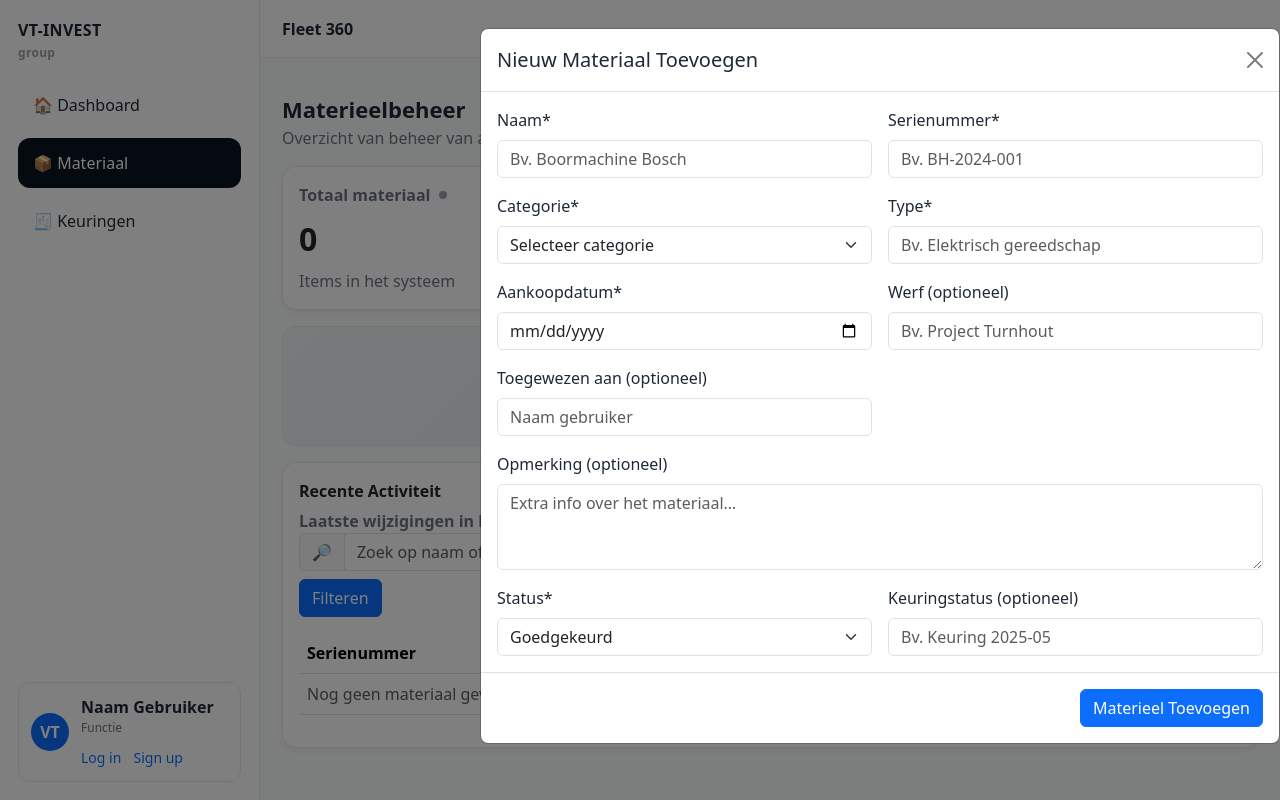
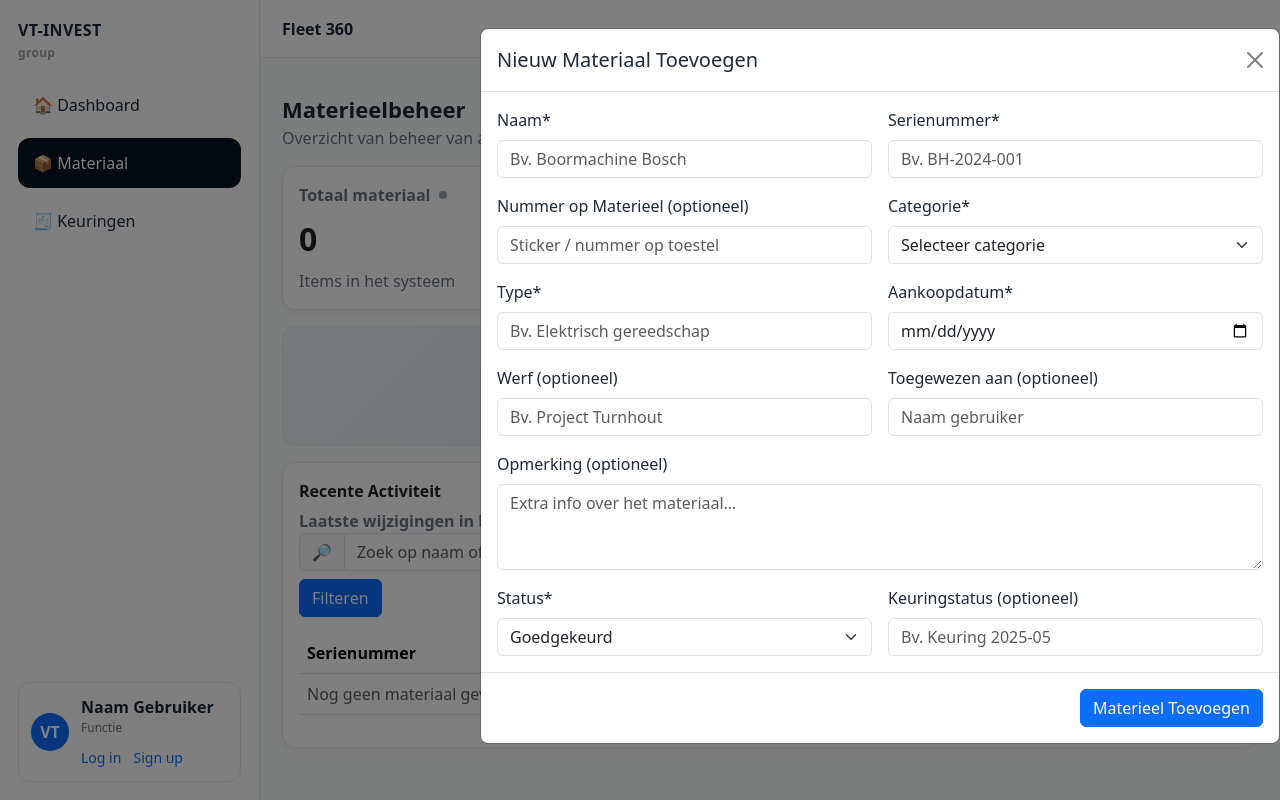
Before and after one commit to A-D-DBS-application/web-application-2025-group-28, a Flask app: page /materiaal in a window 1280 px wide, after a click that opens the changed part. Run offline with Flask 3, Linux system fonts and the light colour scheme; the visitor is signed in with stand-in values (Sample User, id 1).

Commit message:
veel gebeurd

```diff
--- a/app/app.py
+++ b/app/app.py
@@ -1,14 +1,10 @@
-# app.py
-from flask import (
-    Flask, render_template, request, redirect,
-    url_for, flash, session, g
-)
+from flask import Flask, render_template, request, redirect, url_for, flash, session, g
 from datetime import datetime
 from functools import wraps
-import os
 
 from config import Config
 from models import db, Gebruiker, Material
+from sqlalchemy import or_, func
 
 
 app = Flask(__name__)
@@ -24,18 +20,20 @@ ACTIVITY_LOG: list[dict] = []
 
 
 def log_activity(action: str, name: str, serial: str):
+    """Sla een activiteit op, inclusief welke gebruiker het deed."""
     ACTIVITY_LOG.insert(0, {
         "ts": datetime.now(),
         "action": action,
         "name": name,
-        "serial": serial
+        "serial": serial,
+        "user": g.user.Naam if getattr(g, "user", None) and g.user.Naam else "Onbekend"
     })
     if len(ACTIVITY_LOG) > 50:
         ACTIVITY_LOG.pop()
 
 
 # ---------------- Helper: materiaal zoeken ----------------
-def find_material(serial: str) -> Material | None:
+def find_material(serial: str):
     if not serial:
         return None
     return Material.query.filter_by(serial=serial).first()
@@ -66,7 +64,7 @@ def inject_user():
     return {"current_user": g.user}
 
 
-# ---------------- Auth routes (nog steeds wachtwoordloos) ----------------
+# ---------------- Auth routes (wachtwoordloos) ----------------
 @app.route("/signup", methods=["GET", "POST"])
 def signup():
     if request.method == "POST":
@@ -136,7 +134,7 @@ def root_redirect():
 def dashboard():
     total_items = Material.query.count()
 
-    # simpel voorbeeld: aantal afgekeurde items als “te keuren”
+    # voorbeeld: aantal items met status 'afgekeurd' als "te keuren"
     to_inspect = Material.query.filter_by(status="afgekeurd").count()
 
     recent = ACTIVITY_LOG[:8]
@@ -160,7 +158,6 @@ def materiaal():
 
     if q:
         like = f"%{q}%"
-        from sqlalchemy import or_
         query = query.filter(
             or_(Material.name.ilike(like),
                 Material.serial.ilike(like))
@@ -175,35 +172,45 @@ def materiaal():
     items = query.all()
 
     total_items = Material.query.count()
-    from sqlalchemy import func
-    in_use = db.session.query(func.count(Material.id)) \
-        .filter(func.coalesce(Material.site, "") != "") \
-        .scalar()
+
+    # FIX: "in gebruik" = assigned_to OF site niet leeg
+    in_use = db.session.query(func.count(Material.id)).filter(
+        (func.coalesce(Material.assigned_to, "") != "") |
+        (func.coalesce(Material.site, "") != "")
+    ).scalar()
+
+    # alle materialen voor datalist in "Gebruik Materieel"
+    all_materials = Material.query.all()
 
     return render_template(
         "materiaal.html",
         items=items,
         total_items=total_items,
         in_use=in_use,
+        all_materials=all_materials,
     )
 
 
-# ---------------- Materiaal: toevoegen ----------------
+# ---------------- Materiaal: toevoegen (via + in KPI) ----------------
 @app.route("/materiaal/new", methods=["POST"])
 @login_required
 def materiaal_toevoegen():
     f = request.form
+
     serial = (f.get("serial") or "").strip()
+    nummer = (f.get("nummer_op_materieel") or "").strip()
 
-    # 1) check: bestaat dit serienummer al in Supabase?
+    if not serial:
+        flash("Serienummer is verplicht.", "danger")
+        return redirect(url_for("materiaal"))
+
+    # afspraak: alleen materiaal dat al in Supabase bestaat
     item = find_material(serial)
-
     if not item:
-        # DIT is de gevraagde foutmelding:
         flash("Materiaal bestaat niet in het datasysteem (Supabase).", "danger")
         return redirect(url_for("materiaal"))
 
-    # 2) Bestaat: we updaten de gegevens op basis van het formulier
+    # update de bestaande rij met extra info
     item.name = (f.get("name") or "").strip() or item.name
     item.category = (f.get("category") or "").strip() or item.category
     item.type = (f.get("type") or "").strip() or item.type
@@ -214,16 +221,17 @@ def materiaal_toevoegen():
         try:
             item.purchase_date = _dt.strptime(purchase_date, "%Y-%m-%d").date()
         except ValueError:
-            pass  # laat oude datum staan als parsing faalt
+            pass
 
     item.assigned_to = (f.get("assigned_to") or "").strip()
     item.site = (f.get("site") or "").strip()
     item.note = (f.get("note") or "").strip()
     item.status = (f.get("status") or "goedgekeurd").strip()
+    item.nummer_op_materieel = nummer or item.nummer_op_materieel
 
     db.session.commit()
 
-    log_activity("Toegevoegd / bijgewerkt", item.name or "", item.serial)
+    log_activity("Toegevoegd / bijgewerkt", item.name or "", item.serial or "")
     flash("Materieel bijgewerkt in Supabase.", "success")
     return redirect(url_for("materiaal"))
 
@@ -261,10 +269,11 @@ def materiaal_bewerken():
     item.site = (f.get("site") or "").strip()
     item.note = (f.get("note") or "").strip()
     item.status = (f.get("status") or "goedgekeurd").strip()
+    item.nummer_op_materieel = (f.get("nummer_op_materieel") or "").strip()
 
     db.session.commit()
 
-    log_activity("Bewerkt", item.name or "", item.serial)
+    log_activity("Bewerkt", item.name or "", item.serial or "")
     flash("Materieel bewerkt.", "success")
     return redirect(url_for("materiaal"))
 
@@ -287,6 +296,46 @@ def materiaal_verwijderen():
     return redirect(url_for("materiaal"))
 
 
+# ---------------- Materiaal: in gebruik nemen ----------------
+@app.route("/materiaal/use", methods=["POST"])
+@login_required
+def materiaal_gebruiken():
+    f = request.form
+
+    name = (f.get("name") or "").strip()
+    nummer = (f.get("nummer_op_materieel") or "").strip()
+    assigned_to = (f.get("assigned_to") or "").strip()
+    site = (f.get("site") or "").strip()
+
+    if not name:
+        flash("Naam van het materieel is verplicht.", "danger")
+        return redirect(url_for("materiaal"))
+
+    # zoek eerst op nummer, dan op naam
+    item = None
+    if nummer:
+        item = Material.query.filter_by(nummer_op_materieel=nummer).first()
+    if not item and name:
+        item = Material.query.filter_by(name=name).first()
+
+    if not item:
+        flash("Materiaal niet gevonden in het datasysteem.", "danger")
+        return redirect(url_for("materiaal"))
+
+    # markeer als in gebruik
+    if not assigned_to and getattr(g, "user", None):
+        assigned_to = g.user.Naam or ""
+
+    item.assigned_to = assigned_to
+    item.site = site
+
+    db.session.commit()
+
+    log_activity("In gebruik", item.name or "", item.serial or "")
+    flash("Materieel staat nu als 'in gebruik'.", "success")
+    return redirect(url_for("materiaal"))
+
+
 # ---------------- Keuringen dummy ----------------
 @app.route("/keuringen")
 @login_required
@@ -295,9 +344,8 @@ def keuringen():
 
 
 if __name__ == "__main__":
-    # zorg dat er een app context is als je lokaal runt
     with app.app_context():
-        # GEEN db.create_all(): Supabase beheert de tabellen al
+        # geen db.create_all(); Supabase beheert de tabellen
         pass
 
     app.run(debug=True)
--- a/app/templates/materiaal.html
+++ b/app/templates/materiaal.html
@@ -7,20 +7,29 @@
     <div class="h-sub">Overzicht van beheer van al het bedrijfsmateriaal</div>
   </div>
 
-  <!-- Knop rechtsboven -->
+  <!-- Nieuwe knop rechtsboven -->
   <button class="btn btn-dark"
           data-bs-toggle="modal"
-          data-bs-target="#nieuwMaterieelModal">
-    + Nieuw Materieel
+          data-bs-target="#gebruikMaterieelModal">
+    Gebruik Materieel
   </button>
 </div>
 
 <!-- KPI's -->
 <div class="grid grid-top" style="margin-top:16px;">
-  <div class="card kpi">
+  <div class="card kpi kpi-with-plus">
     <div class="kpi-title">Totaal materiaal <span class="kpi-dot"></span></div>
     <div class="kpi-value">{{ total_items }}</div>
     <div class="kpi-sub">Items in het systeem</div>
+
+    <!-- Rond plus-icoon rechtsonder -->
+    <button
+      type="button"
+      class="kpi-plus-btn"
+      data-bs-toggle="modal"
+      data-bs-target="#nieuwMaterieelModal">
+      +
+    </button>
   </div>
 
   <div class="card kpi">
@@ -106,10 +115,10 @@
           <tr>
             <td>{{ it.serial }}</td>
             <td>{{ it.name }}</td>
-            <td>{{ it.category|title }}</td>
+            <td>{{ it.category|title if it.category else '' }}</td>
             <td>
               <span class="badge {% if it.status=='goedgekeurd' %}bg-success{% else %}bg-danger{% endif %}">
-                {{ it.status|title }}
+                {{ it.status|title if it.status else '' }}
               </span>
             </td>
             <td>{{ it.inspection_status or "-" }}</td>
@@ -129,6 +138,7 @@
                   data-note="{{ it.note }}"
                   data-status="{{ it.status }}"
                   data-inspection_status="{{ it.inspection_status }}"
+                  data-nummer_op_materieel="{{ it.nummer_op_materieel }}"
                 >
                   Bewerken
                 </button>
@@ -167,6 +177,11 @@
             <div class="col-md-6">
               <label class="form-label">Serienummer*</label>
               <input name="serial" required class="form-control" placeholder="Bv. BH-2024-001">
+            </div>
+
+            <div class="col-md-6">
+              <label class="form-label">Nummer op Materieel (optioneel)</label>
+              <input name="nummer_op_materieel" class="form-control" placeholder="Sticker / nummer op toestel">
             </div>
 
             <div class="col-md-6">
@@ -226,6 +241,71 @@
   </div>
 </div>
 
+<!-- Modal: Gebruik Materieel -->
+<div class="modal fade" id="gebruikMaterieelModal" tabindex="-1" aria-hidden="true">
+  <div class="modal-dialog modal-dialog-end modal-lg">
+    <div class="modal-content">
+      <div class="modal-header">
+        <h5 class="modal-title">Materiaal in gebruik nemen</h5>
+        <button type="button" class="btn-close" data-bs-dismiss="modal" aria-label="Sluiten"></button>
+      </div>
+
+      <form method="post" action="{{ url_for('materiaal_gebruiken') }}">
+        <div class="modal-body">
+          <div class="row g-3">
+            <div class="col-md-6">
+              <label class="form-label">Naam*</label>
+              <input name="name"
+                     id="use-name"
+                     list="materiaal-namen"
+                     required
+                     class="form-control"
+                     placeholder="Kies of typ een naam">
+              <datalist id="materiaal-namen">
+                {% for m in all_materials %}
+                  {% if m.name %}
+                    <option value="{{ m.name }}">
+                  {% endif %}
+                {% endfor %}
+              </datalist>
+            </div>
+
+            <div class="col-md-6">
+              <label class="form-label">Nummer op Materieel</label>
+              <input name="nummer_op_materieel"
+                     id="use-nummer"
+                     class="form-control"
+                     placeholder="Sticker / nummer op toestel">
+            </div>
+
+            <div class="col-md-6">
+              <label class="form-label">Categorie</label>
+              <input id="use-category" class="form-control" readonly>
+            </div>
+
+            <div class="col-md-6">
+              <label class="form-label">Gebruikt door</label>
+              <input name="assigned_to"
+                     id="use-assigned_to"
+                     class="form-control"
+                     value="{{ current_user.Naam if current_user else '' }}">
+            </div>
+
+            <div class="col-md-6">
+              <label class="form-label">Werf</label>
+              <input name="site" id="use-site" class="form-control" placeholder="Bv. Werf Antwerpen">
+            </div>
+          </div>
+        </div>
+
+        <div class="modal-footer">
+          <button class="btn btn-primary" type="submit">Materieel gebruiken</button>
+        </div>
+      </form>
+    </div>
+  </div>
+</div>
+
 <!-- Modal: Bewerken -->
 <div class="modal fade" id="editMaterieelModal" tabindex="-1" aria-hidden="true">
   <div class="modal-dialog modal-dialog-end modal-lg">
@@ -247,6 +327,11 @@
             <div class="col-md-6">
               <label class="form-label">Serienummer*</label>
               <input name="serial" id="edit-serial" required class="form-control">
+            </div>
+
+            <div class="col-md-6">
+              <label class="form-label">Nummer op Materieel (optioneel)</label>
+              <input name="nummer_op_materieel" id="edit-nummer_op_materieel" class="form-control">
             </div>
 
             <div class="col-md-6">
@@ -308,14 +393,48 @@
 <style>
 /* laat de modal rechtsboven “inschuiven” */
 .modal-dialog-end { margin-right: 0; margin-left: auto; }
+
+/* KPI plus-knop rechtsonder */
+.kpi-with-plus {
+  position: relative;
+}
+.kpi-plus-btn {
+  position: absolute;
+  right: 16px;
+  bottom: 16px;
+
+  width: 48px;
+  height: 48px;
+
+  border-radius: 50%;
+  border: none;
+
+  background: #000;
+  color: #fff;
+
+  font-size: 32px;
+  font-weight: bold;
+
+  display: flex;
+  align-items: center;
+  justify-content: center;
+
+  cursor: pointer;
+  line-height: 1;
+}
+.kpi-plus-btn:hover {
+  opacity: 0.85;
+}
 </style>
 
-<!-- Kleine helper-script om de bewerk-modal te vullen -->
 <script>
 document.addEventListener('DOMContentLoaded', function () {
+  // Bewerken-modal vullen
   const editModal = document.getElementById('editMaterieelModal');
+  if (editModal) {
     editModal.addEventListener('show.bs.modal', function (event) {
       const button = event.relatedTarget;
+      if (!button) return;
 
       const data = {
         serial: button.getAttribute('data-serial') || '',
@@ -327,7 +446,8 @@ document.addEventListener('DOMContentLoaded', function () {
         site: button.getAttribute('data-site') || '',
         note: button.getAttribute('data-note') || '',
         status: button.getAttribute('data-status') || 'goedgekeurd',
-      inspection_status: button.getAttribute('data-inspection_status') || ''
+        inspection_status: button.getAttribute('data-inspection_status') || '',
+        nummer_op_materieel: button.getAttribute('data-nummer_op_materieel') || ''
       };
 
       document.getElementById('edit-original-serial').value = data.serial;
@@ -341,7 +461,46 @@ document.addEventListener('DOMContentLoaded', function () {
       document.getElementById('edit-note').value = data.note;
       document.getElementById('edit-status').value = data.status;
       document.getElementById('edit-inspection_status').value = data.inspection_status;
+      document.getElementById('edit-nummer_op_materieel').value = data.nummer_op_materieel;
     });
+  }
+
+  // Data voor Gebruik Materieel
+  const materiaalData = [
+    {% for m in all_materials %}
+      {
+        name: "{{ m.name|e if m.name }}",
+        nummer: "{{ (m.nummer_op_materieel or '')|e }}",
+        category: "{{ (m.category or '')|e }}"
+      }{% if not loop.last %},{% endif %}
+    {% endfor %}
+  ];
+
+  function updateUseCategory() {
+    const nameInput = document.getElementById('use-name');
+    const numInput = document.getElementById('use-nummer');
+    const catInput = document.getElementById('use-category');
+
+    const name = (nameInput?.value || '').trim();
+    const nummer = (numInput?.value || '').trim();
+
+    let found = null;
+    if (nummer) {
+      found = materiaalData.find(m => m.nummer === nummer);
+    }
+    if (!found && name) {
+      found = materiaalData.find(m => m.name === name);
+    }
+
+    if (catInput) {
+      catInput.value = found ? (found.category || '') : '';
+    }
+  }
+
+  const useName = document.getElementById('use-name');
+  const useNummer = document.getElementById('use-nummer');
+  if (useName) useName.addEventListener('input', updateUseCategory);
+  if (useNummer) useNummer.addEventListener('input', updateUseCategory);
 });
 </script>
 
```
Also changed, not shown: app/models.py (+4 -6 lines), app/templates/dashboard.html (+8 -2 lines). Lines whose indentation alone changed are shown as unchanged.
